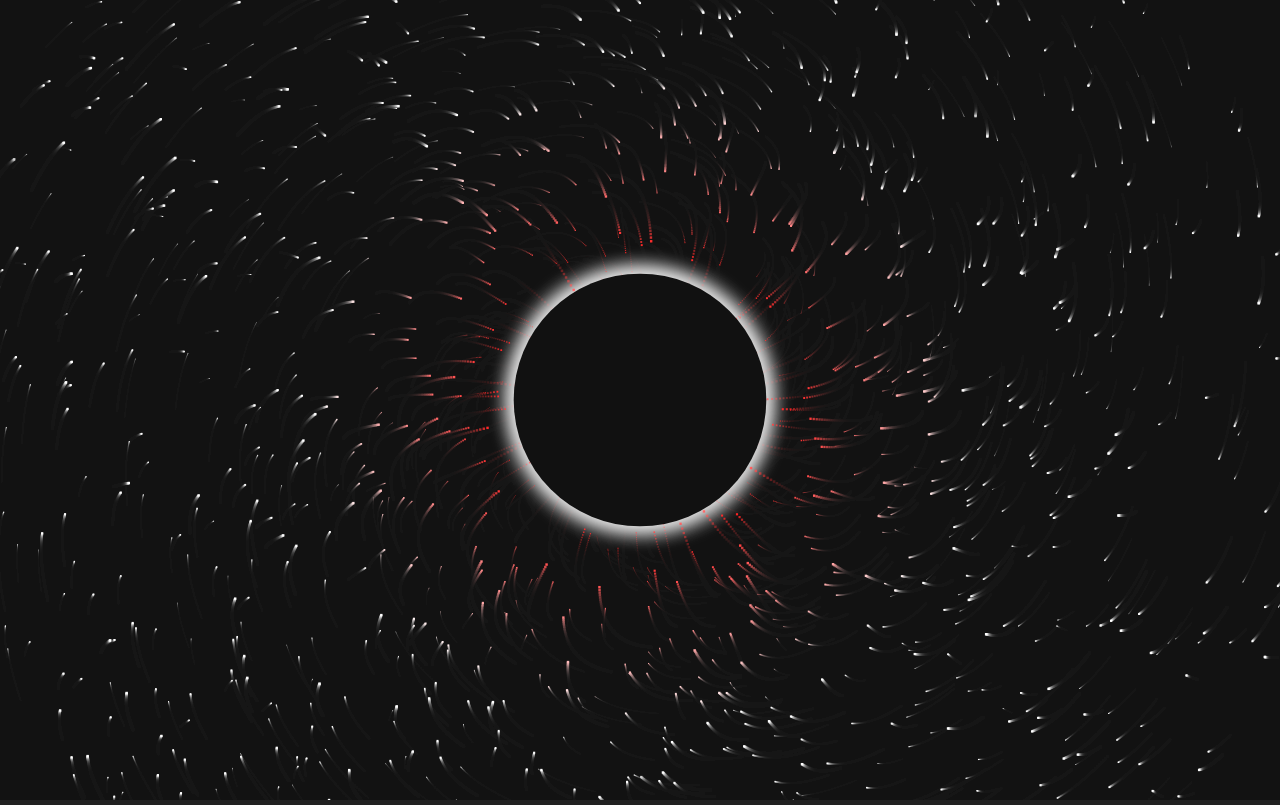
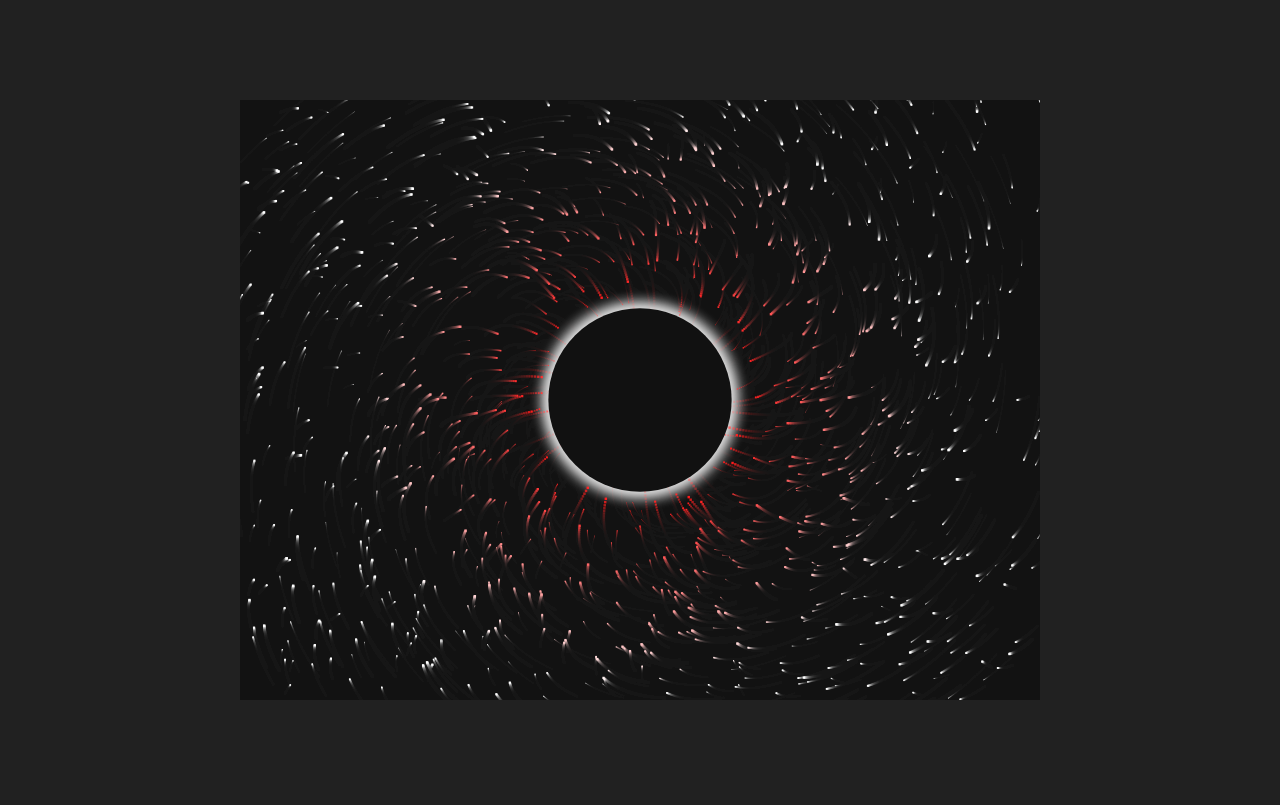
Before and after one commit to krishnan2098/plinth-18-teaser, a website: page public/index.html in a window 1280 px wide. Drawn offline with nearby package versions, Linux system fonts and the light colour scheme.

Commit message:
UI changes for landscape mode

```diff
--- a/index.js
+++ b/index.js
@@ -9,7 +9,7 @@ app.listen(process.env.PORT || 3000);
 
 app.use(bodyParser.json());
 app.use(favicon(path.join(__dirname, 'public', 'favicon.ico')))
-app.use(bodyParser.urlencoded());
+app.use(bodyParser.urlencoded({ extended : false }));
 app.use(cookieParser());
 app.use(express.static(path.join(__dirname, 'public')));
 
--- a/public/css/loader.css
+++ b/public/css/loader.css
@@ -72,3 +72,12 @@ body.ready {
     margin-top: -70px;
   }
 }
+
+@media screen and (orientation:landscape) {
+  .logo-animation {
+    margin-top: -150px;
+  }
+  .logo-animation-1 {
+    margin-top: -20px;
+  }
+ }
--- a/public/css/style.css
+++ b/public/css/style.css
@@ -95,6 +95,15 @@ html {
   padding: 5px;
 }
 
+canvas {
+  position: fixed;
+  top:0;
+  bottom: 0;
+  left: 0;
+  right: 0;
+  margin:auto;
+}
+
 @media only screen and (max-width: 480px) {
   #button {
     font-size: 10px;
--- a/public/js/scripts.js
+++ b/public/js/scripts.js
@@ -84,8 +84,11 @@ function init() {
 }
 
 function setCanvasSize() {
-  C.width = window.innerWidth;
-  C.height = window.innerHeight;
+
+    C.width = screen.width;
+    C.height = screen.height;
+
+
 
   radiusLimit = (C.width / 11) + (C.height / 7) ;
 }
@@ -179,7 +182,9 @@ function loop() {
   drawCenter();
   requestAnimFrame(loop);
 }
-
+window.addEventListener("orientationchange",function(){
+  setCanvasSize();
+});
 window.addEventListener("resize", function() {
   setCanvasSize();
 });
@@ -187,6 +192,8 @@ window.addEventListener("resize", function() {
 window.onload = function(){
   setCanvasSize();
 }
+
+
 
 //setCanvasSize();
 //setBG();
```
Also changed, not shown: 1 other file.
